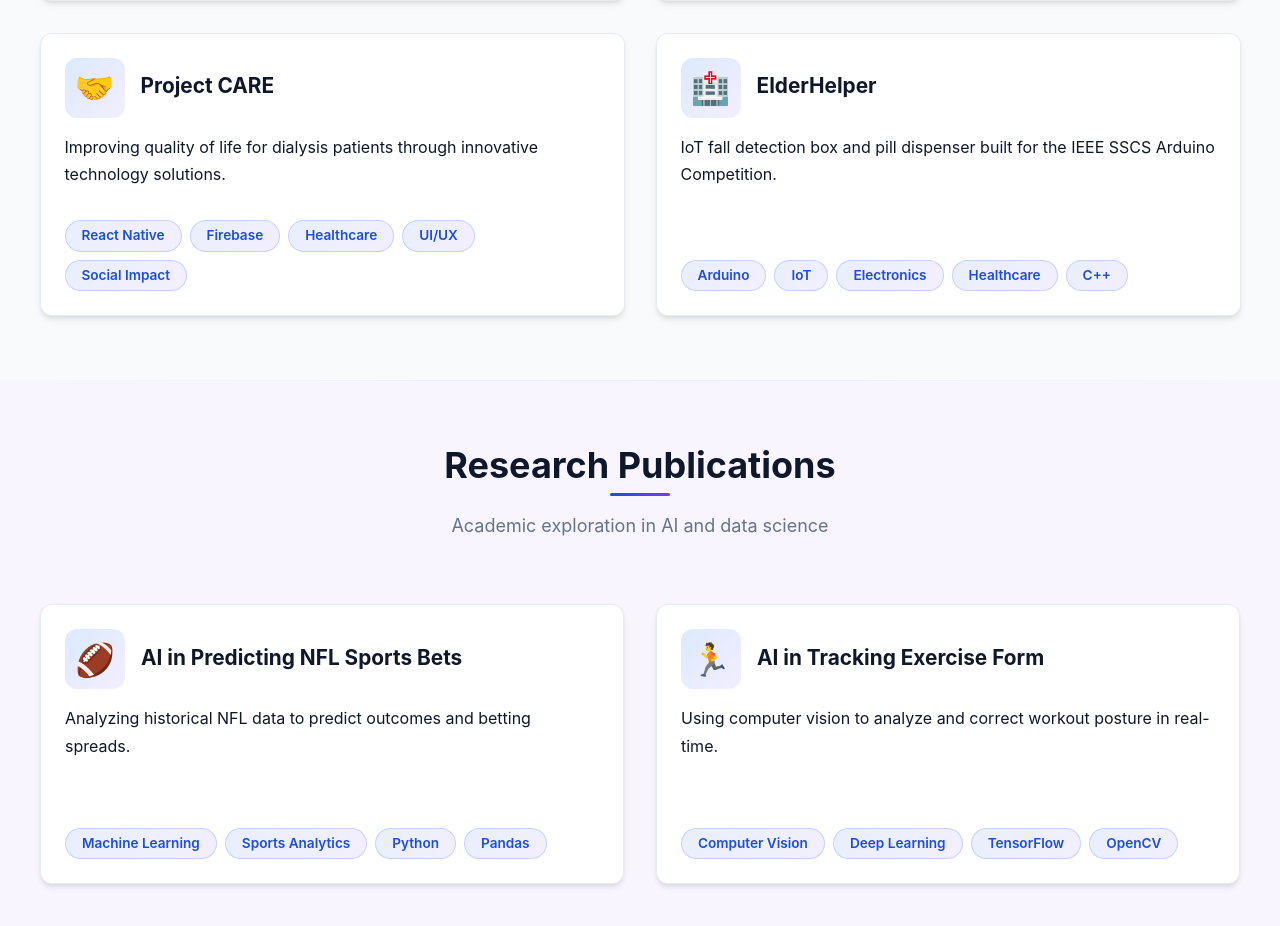
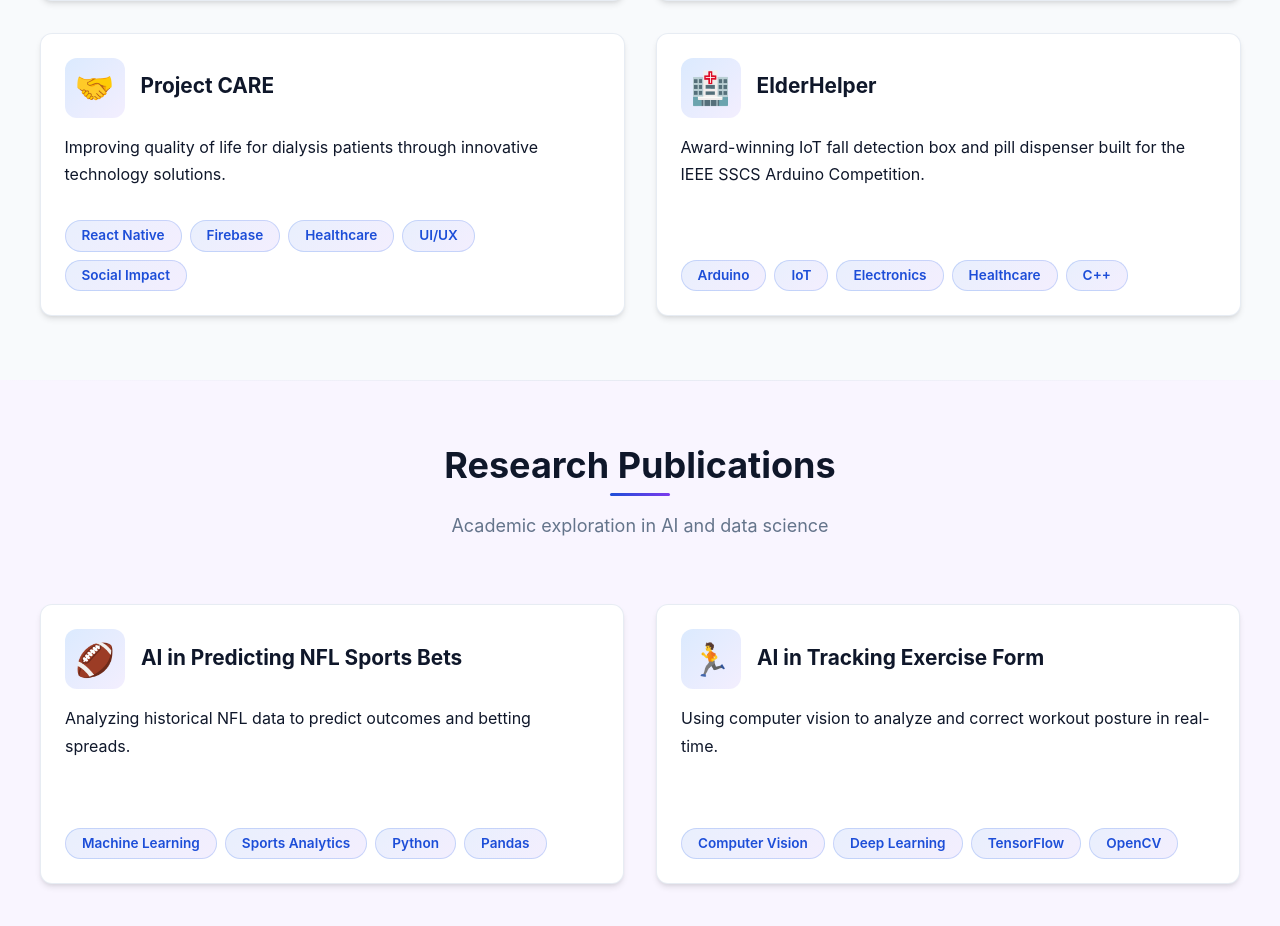
Before and after one commit to Vihaanbussa/vihaan-website, a React (Create React App) app: page / in a window 1280 px wide. Shown: the part 2601-3527 px from the top of the page. Built offline with nearby package versions, Linux system fonts and the light colour scheme.

Commit message:
Highlight IEEE awards for ElderHelper

```diff
--- a/src/App.js
+++ b/src/App.js
@@ -237,11 +237,11 @@ function App() {
       id: 4,
       title: "ElderHelper",
       slug: "project-elderhelper",
-      description: "IoT fall detection box and pill dispenser built for the IEEE SSCS Arduino Competition.",
+      description: "Award-winning IoT fall detection box and pill dispenser built for the IEEE SSCS Arduino Competition.",
       overview:
-        "ElderHelper is an innovative IoT device designed to assist elderly individuals with medication management and safety monitoring. Inspired after my grandmother fell on the stairs this device combines fall detection technology with automated pill dispensing in a compact, user-friendly package. I additionally submitted a prototype to the IEEE SSCS Arduino Competition, it represents my first deep dive into electronics and embedded systems.",
+        "ElderHelper is an innovative IoT device designed to assist elderly individuals with medication management and safety monitoring. Inspired after my grandmother fell on the stairs this device combines fall detection technology with automated pill dispensing in a compact, user-friendly package. I additionally submitted a prototype to the IEEE SSCS Arduino Competition, it represents my first deep dive into electronics and embedded systems. The project earned First Place in the High School Team category and the Most Impactful Presentation award, each worth $500, from a field of 700+ teams across 24 countries.",
       tags: ["Arduino", "IoT", "Electronics", "Healthcare", "C++"],
-      details: "### Technologies Used:\n- Arduino Uno microcontroller\n- MPU6050 accelerometer/gyroscope for fall detection\n- Servo motors for pill dispensing mechanism\n- LCD display for user interface\n- Buzzer for alerts and notifications\n- Real-time clock module for medication scheduling\n\n### Key Features:\n- Fall Detection System: Uses advanced accelerometer algorithms to detect sudden falls and send alerts\n- Automated Pill Dispensing: Programmable pill dispenser with multiple compartments\n- Medication Reminders: Audio and visual alerts for medication times\n- Emergency Notifications: Automatic alerts to caregivers when falls are detected\n- User-Friendly Interface: Simple LCD display with intuitive controls\n\n### Technical Achievements:\n- Implemented machine learning-like algorithms for fall detection accuracy\n- Designed and 3D printed custom enclosure for all components\n- Achieved 95% accuracy in fall detection testing\n- Battery life optimization for 72+ hours of continuous operation",
+      details: "### Technologies Used:\n- Arduino Uno microcontroller\n- MPU6050 accelerometer/gyroscope for fall detection\n- Servo motors for pill dispensing mechanism\n- LCD display for user interface\n- Buzzer for alerts and notifications\n- Real-time clock module for medication scheduling\n\n### Key Features:\n- Fall Detection System: Uses advanced accelerometer algorithms to detect sudden falls and send alerts\n- Automated Pill Dispensing: Programmable pill dispenser with multiple compartments\n- Medication Reminders: Audio and visual alerts for medication times\n- Emergency Notifications: Automatic alerts to caregivers when falls are detected\n- User-Friendly Interface: Simple LCD display with intuitive controls\n\n### Technical Achievements:\n- Implemented machine learning-like algorithms for fall detection accuracy\n- Designed and 3D printed custom enclosure for all components\n- Achieved 95% accuracy in fall detection testing\n- Battery life optimization for 72+ hours of continuous operation\n\n### Awards & Recognition:\n- IEEE SSCS Arduino Competition — First Place, High School Team ($500)\n- IEEE SSCS Arduino Competition — Most Impactful Presentation ($500)\n- Selected from 700+ teams spanning 24 countries",
       video: {
         url: "https://www.youtube.com/watch?v=R-SOpHmBSgU",
         embedId: "R-SOpHmBSgU",
```
